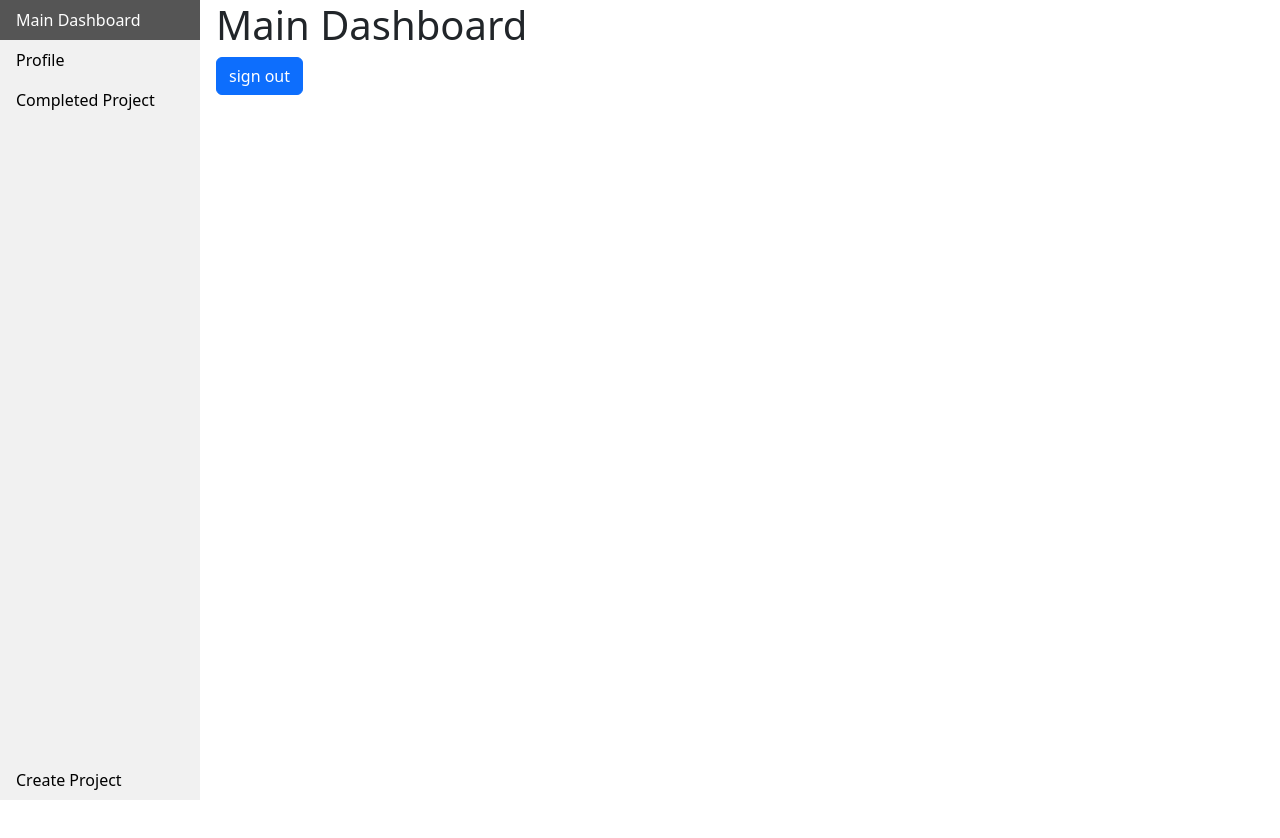
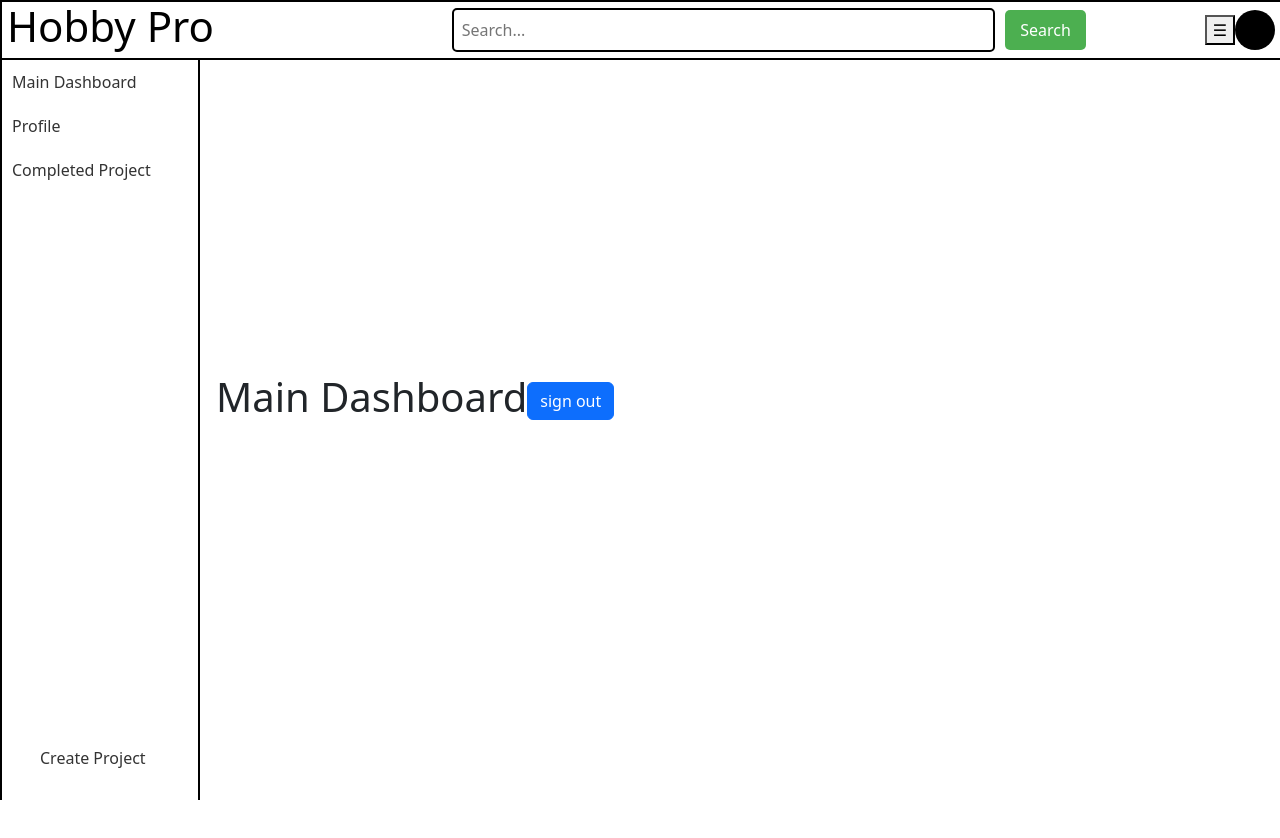
Before and after one commit to Caguilar92/HobbyPro, a Vue app in the folder HobbyPro/: page /dashboard/main in a window 1280 px wide. Shown: the top 838 px of the page. Built offline with nearby package versions, Linux system fonts and the light colour scheme; no server answers; sample sign-in values are in the browser's storage.

Commit message:
navigation changes

```diff
--- a/HobbyPro/src/components/MainDashboard.vue
+++ b/HobbyPro/src/components/MainDashboard.vue
@@ -16,10 +16,18 @@ function log_out(event) {
 </script>
 
 <template>
-  <h1>Main Dashboard</h1>
-<button @click="log_out" class="btn btn-primary">sign out</button>
+  <div class="MP_formatting">
+    <h1>Main Dashboard</h1>
+    <button @click="log_out" class="btn btn-primary">sign out</button>
+  </div>
 </template>
 
 <style scoped>
-
+@media (min-width: 1024px) {
+  .MP_formatting {
+    min-height: 100vh;
+    display: flex;
+    align-items: center;
+  }
+}
 </style>
--- a/HobbyPro/src/components/NavigationBar.vue
+++ b/HobbyPro/src/components/NavigationBar.vue
@@ -1,71 +1,190 @@
-<script setup>
+<script>
+export default {
+  data() {
+    return {
+      showMenu: false
+    };
+  },
+  methods: {
+    toggleMenu() {
+      this.showMenu = !this.showMenu;
+    }
+  }
+};
 </script>
 
 <template>
+  <div class="wrapper">
   <header>
-    <div class="wrapper">
-      <nav id="sidebar">
-        <ul>
-          <li><RouterLink to="/dashboard/main">Main Dashboard</RouterLink></li>
-          <li><RouterLink to="/dashboard/profile">Profile</RouterLink></li>
-          <li><RouterLink to="/dashboard/completed_projects">Completed Project</RouterLink></li>
-        </ul>
-        <div class="cp_button">
-          <RouterLink to="/dashboard/create_project">Create Project</RouterLink>
-        </div>
-      </nav>
+    <h1 class="title"><RouterLink to="/dashboard/main">Hobby Pro</RouterLink></h1>
+    <div class="search-bar">
+      <input type="text" placeholder="Search...">
+      <button type="submit">Search</button>
     </div>
+    <button class="hamburger_menu">&#9776;</button>
+    <RouterLink to="/dashboard/profile"><div class="profile-icon"></div></RouterLink>
   </header>
+
+
+
+  <nav>
+      <ul>
+        <li><RouterLink to="/dashboard/main"><div>Main Dashboard</div></RouterLink></li>
+        <li><RouterLink to="/dashboard/profile"><div>Profile</div></RouterLink></li>
+        <li><RouterLink to="/dashboard/completed_projects"><div>Completed Project</div></RouterLink></li>
+      </ul>
+    <div class="cp_button">
+      <RouterLink to="/dashboard/create_project">Create Project</RouterLink>
+    </div>
+  </nav>
+  </div>
 </template>
 
 <style scoped>
-* {
-  box-sizing: border-box;
+body {
+  margin: 0;
+  font-family: Arial, sans-serif;
 }
 
-#sidebar {
-  width: 200px;
-  position: fixed;
-  height: 100%;
-  overflow: auto;
-  background-color: #f1f1f1; /* Optional: added for clarity */
+header {
+  background-color: #fff;
+  color: #000;
+  border: 1px #000 ;
+  position: absolute;
+  top: 0;
+  left: 0;
+  right: 0;
+  height: 60px; /* Adjust height as needed */
+  display: flex;
+  align-items: center;
+  padding: 0 5px 0 5px;
+  border-top: 2px solid #000;
+  border-left: 2px solid #000;
+  border-bottom: 2px solid #000;
 }
 
-#sidebar ul {
+.title {
+  font-size: 42px;
+  margin-right: auto;
+}
+
+.title a{
+  text-decoration: none;
+  color: black;
+}
+
+.search-bar {
+  margin: 0 auto;
+  width: 50%;
+  display: flex;
+  align-items: center;
+}
+
+.search-bar input[type="text"] {
+  width: 100%;
+  padding: 8px;
+  border: none;
+  border-radius: 5px;
+  border: 2px solid #000;
+}
+
+.search-bar button {
+  padding: 8px 15px;
+  background-color: #4CAF50;
+  color: white;
+  border: none;
+  border-radius: 5px;
+  cursor: pointer;
+  margin-left: 10px;
+}
+
+.profile-icon {
+  width: 40px;
+  height: 40px;
+  background-color: #000;
+  border-radius: 50%;
+}
+
+nav {
+  background-color: #fff;
+  position: absolute;
+  top: 60px;
+  bottom: 0;
+  width: 200px; /* Adjust width as needed */
+  overflow-y: auto;
+  border-left: 2px solid #000;
+  border-right: 2px solid #000;
+}
+
+nav ul {
   list-style-type: none;
-  margin: 0;
   padding: 0;
 }
 
-#sidebar ul li a {
-  display: block;
-  color: #000;
-  padding: 8px 16px;
-  text-decoration: none;
+nav ul li {
+  padding: 10px;
 }
 
-#sidebar ul li a:hover {
-  background-color: #555;
+nav ul li:hover {
+  background-color: #ddd; /* Highlight color */
+}
+
+nav ul li a {
+  text-decoration: none;
+  color: #333;
+}
+
+nav ul li a:hover {
   color: white;
 }
 
-#sidebar .cp_button {
-  position: absolute;
-  bottom: 0;
-  left: 0; /* Ensure it aligns to the left */
-  width: 100%; /* This should now correctly size to the sidebar's width */
-  background-color: #f1f1f1; /* Matches the sidebar's color */
+main {
+  margin-left: 220px; /* Adjust as per your nav width */
+  padding: 20px;
 }
 
-#sidebar .cp_button a {
-  display: block;
-  color: #000;
-  padding: 8px 16px;
+.cp_button {
   text-decoration: none;
+  color: #333;
+  position: fixed;
+  bottom: 20px;
+  left: 20px;
+  padding: 10px 20px;
+  border: none;
+  border-radius: 5px;
+  cursor: pointer;
 }
 
-#sidebar .cp_button a:hover {
-  background-color: #555;
-  color: white;
+.cp_button a {
+  text-decoration: none;
+  color: #333;
+}
+
+.hamburger {
+  display: none;
+}
+
+@media (max-width: 576px) {
+  .hamburger {
+    display: block; /* Show the hamburger button */
+    margin-right: 10px;
+    background: none;
+    border: none;
+    font-size: 20px;
+    cursor: pointer;
+  }
+
+  nav {
+    display: none; /* Hide the navigation links */
+    position: absolute;
+    top: 50px;
+    left: 0;
+    background-color: #f2f2f2;
+    width: 100%;
+  }
+
+  nav.open {
+    display: block; /* Show the navigation links when the menu is open */
+  }
 }
 </style>
```
